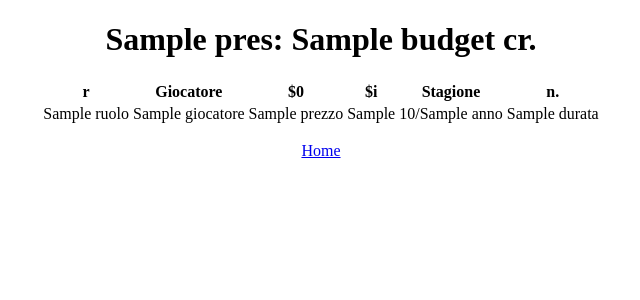
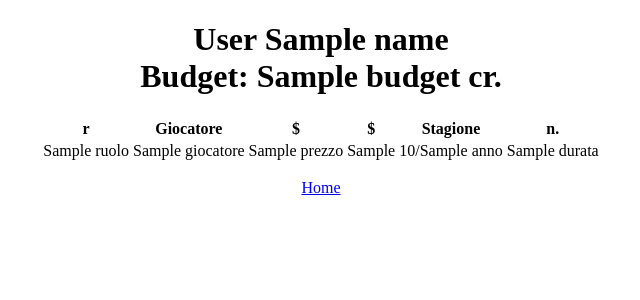
Before and after one commit to claudio-muroni/IFESIF-Flask, a Flask app: template templates/president.html in a window 1280 px wide. Shown: the top 300 px of the page, without its empty margins (319-959 px from the left). Run offline with Flask 3, Linux system fonts and the light colour scheme; the template is opened without the code that fills it: most values are stand-ins (such as "Sample title", 1, 10 or a date in 2020).

Commit message:
using both name and surname to navigate

```diff
--- a/app.py
+++ b/app.py
@@ -11,27 +11,28 @@ def index():
     response = requests.get(settings.DB_URL+"/rest/v1/presidenti?apikey="+settings.DB_KEY)
     if response.status_code == 200:
             result = response.json()
-            presidents = [p["cognome"] for p in result if p["attivo"] == True]
+            presidents = [(p["cognome"],p["nome"]) for p in result if p["attivo"] == True]
             return render_template("index.html", presidents=presidents)
 
     return "IFESIF"
 
 @app.route('/pres')
 def pres():
-    pres = request.args.get("name")
+    surname = request.args.get("surname")
+    name = request.args.get("name")
 
     response = requests.get(settings.DB_URL+"/rest/v1/contratti?apikey="+settings.DB_KEY)
     response2 = requests.get(settings.DB_URL+"/rest/v1/presidenti?apikey="+settings.DB_KEY)
     if response.status_code == 200 and response2.status_code == 200:
         result = response.json()
-        contracts = [c for c in result if c["cognome_presidente"] == pres]
+        contracts = [c for c in result if c["cognome_presidente"] == surname and c["nome_presidente"] == name]
         contracts = sorted(contracts, key=itemgetter('ruolo'), reverse=True)
 
         result2 = response2.json()
-        budget = [p for p in result2 if p["cognome"] == pres]
+        budget = [p for p in result2 if p["cognome"] == surname]
         budget = budget[0]["cash"]
 
-        return render_template("president.html", contracts=contracts, pres=pres, budget=budget)
+        return render_template("president.html", contracts=contracts, surname=surname, name=name, budget=budget)
 
     return "Presidente non disponibile"
 
--- a/templates/index.html
+++ b/templates/index.html
@@ -2,7 +2,7 @@
 {% extends "layout.html" %} {% block body %}
     {% for pres in presidents %}
         <p class="textCentered">
-            <a href="/pres?name={{pres}}">{{pres}}</a>
+            <a href="/pres?surname={{pres[0]}}&name={{pres[1]}}">{{pres[0]}} {{pres[1]}}</a>
         </p>
     {% endfor %}
 {% endblock %}
--- a/templates/president.html
+++ b/templates/president.html
@@ -1,13 +1,13 @@
 <!DOCTYPE html>
 {% extends "layout.html" %} {% block body %}
-    <h1 class="textCentered">{{ pres }}: {{ budget }} cr.</h1>
+    <h1 class="textCentered">{{surname}} {{name}}<br>Budget: {{budget}} cr.</h1>
 
     <table class="tableCentered">
         <tr>
             <th>r</th>
             <th>Giocatore</th>
-            <th>$0</th>
-            <th>$i</th>
+            <th>$</th>
+            <th>$</th>
             <th>Stagione</th>
             <th>n.</th>
         </tr>
```
